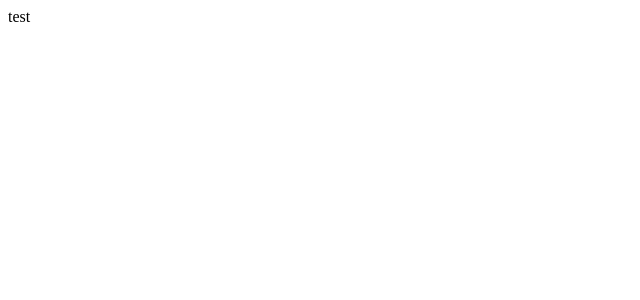
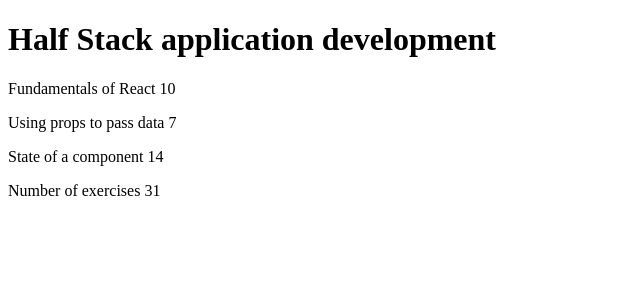
Before and after one commit to davidlpoole/fullstack-p1-courseinfo, a React (Create React App) app: page / in a window 1280 px wide. Shown: the top 300 px of the page, without its empty margins (0-640 px from the left). Built offline with nearby package versions, Linux system fonts and the light colour scheme.

Commit message:
refactor to header, content, footer components

```diff
--- a/src/App.js
+++ b/src/App.js
@@ -1,9 +1,53 @@
 import React from 'react'
 
 const App = () => {
+  const course = 'Half Stack application development'
+  const part1 = 'Fundamentals of React'
+  const ex1 = 10
+  const part2 = 'Using props to pass data'
+  const ex2 = 7
+  const part3 = 'State of a component'
+  const ex3 = 14
+
+  const Header = (props) => {
+    return (
+      <h1>
+        {props.course}
+      </h1>
+    )
+  }
+
+  const Part = (props) => {
+    return (
+      <p>
+        {props.part} {props.ex}
+      </p>
+    )
+  }
+
+  const Content = () => {
+    return (
+    <>
+      <Part part={part1} ex={ex1} />
+      <Part part={part2} ex={ex2} />
+      <Part part={part3} ex={ex3} />
+    </>
+    )
+  }
+
+  const Total = () => {
+    return (
+    <p>
+        Number of exercises {ex1 + ex2 + ex3}
+    </p>
+    )
+  }
+
   return (
-    <div className="App">
-      test
+    <div>
+      <Header course={course} />
+      <Content />
+      <Total />
     </div>
   );
 }
```
